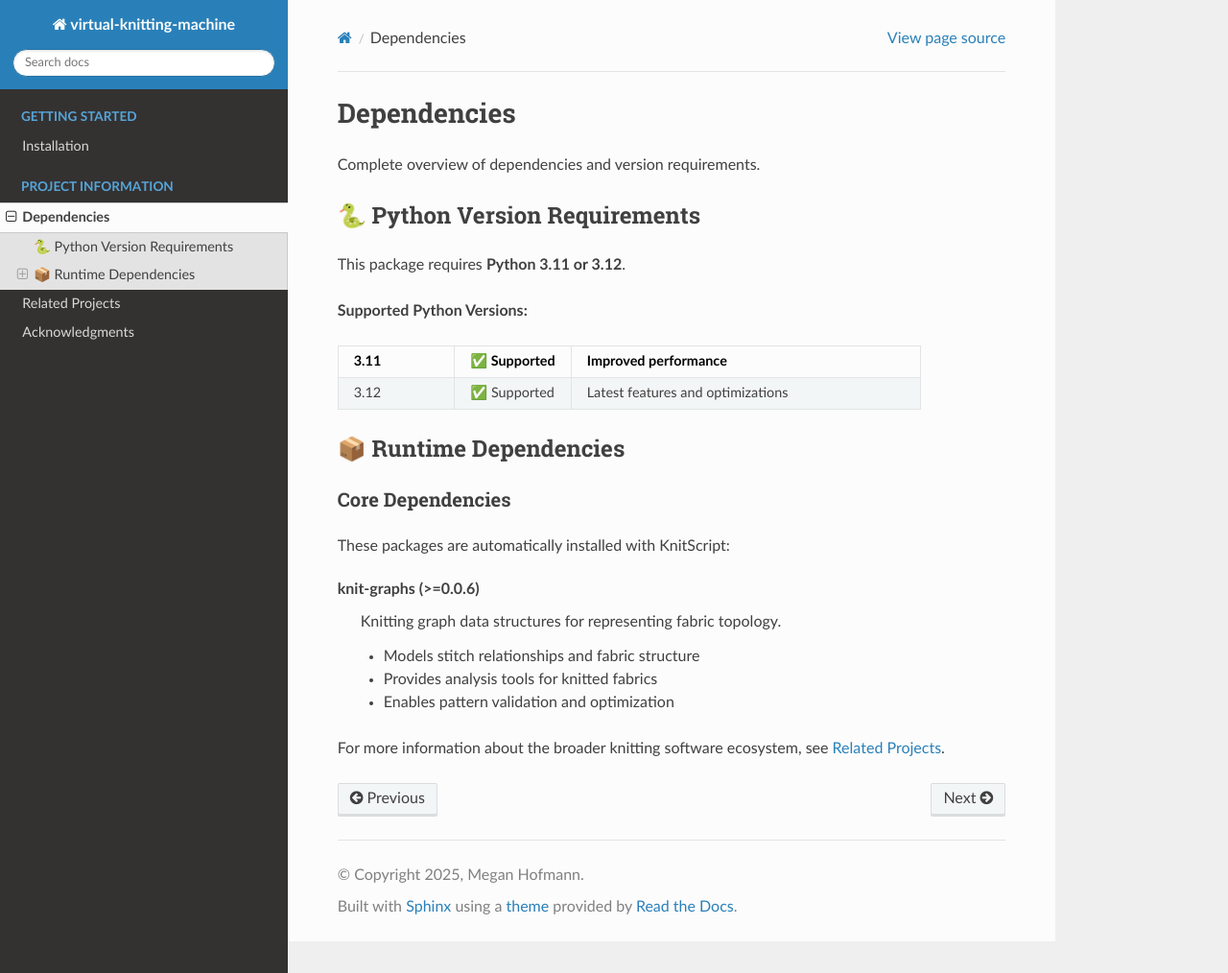
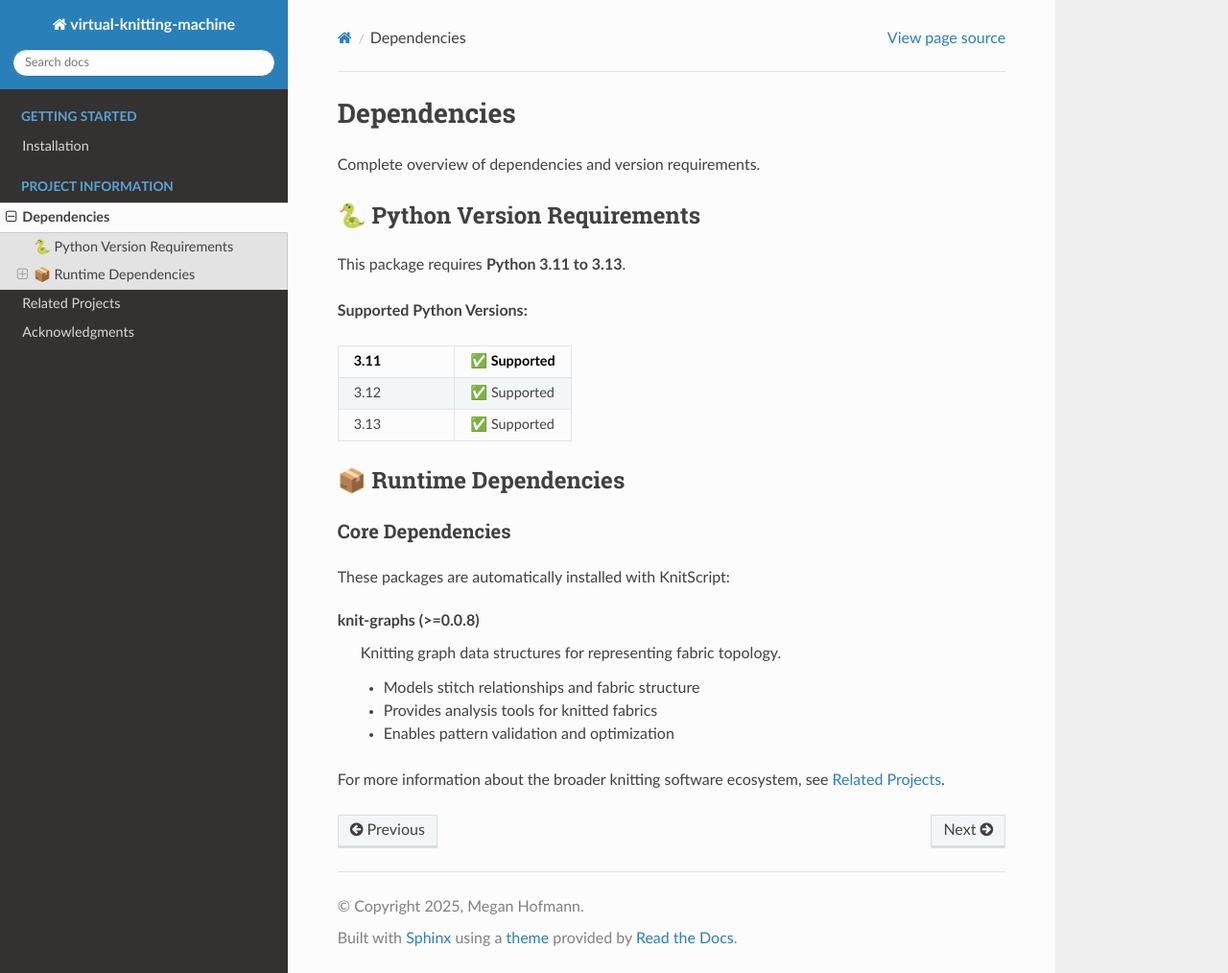
Before and after one commit to mhofmann-Khoury/virtual_knitting_machine, a Sphinx documentation site: the page built from docs/source/dependencies.rst, in a window 1280 px wide and 1014 px high. Shown: the whole window at 96% size. Built offline with Sphinx 7.4.7 and the Read the Docs theme 3.1.0, drawn with Linux system fonts in a browser that asks for light colours; pages that are not in the unit, such as notebooks, are missing from menus.

Commit message:
Updated documentation site.

```diff
--- a/docs/source/dependencies.rst
+++ b/docs/source/dependencies.rst
@@ -6,20 +6,20 @@ Complete overview of dependencies and version requirements.
 🐍 Python Version Requirements
 ------------------------------
 
-This package requires **Python 3.11 or 3.12**.
+This package requires **Python 3.11 to 3.13**.
 
 **Supported Python Versions:**
 
 .. list-table::
-   :widths: 20 20 60
+   :widths: 20 20
    :header-rows: 1
 
    * - 3.11
      - ✅ Supported
-     - Improved performance
    * - 3.12
      - ✅ Supported
-     - Latest features and optimizations
+   * - 3.13
+     - ✅ Supported
 
 📦 Runtime Dependencies
 -----------------------
@@ -29,7 +29,7 @@ Core Dependencies
 
 These packages are automatically installed with KnitScript:
 
-**knit-graphs** (>=0.0.6)
+**knit-graphs** (>=0.0.8)
    Knitting graph data structures for representing fabric topology.
 
    - Models stitch relationships and fabric structure
--- a/docs/source/index.rst
+++ b/docs/source/index.rst
@@ -21,10 +21,7 @@ virtual-knitting-machine
    :target: https://github.com/pre-commit/pre-commit
    :alt: Pre-commit
 
-'A data structure representing the state and operations of a virtual V-Bed with sliders whole garment knitting machine based on the whole garment knitting machines made by Shima Seiki.'
-
-🧶 Overview
------------
+A data structure representing the state and operations of a virtual V-Bed with sliders whole garment knitting machine based on the whole garment knitting machines made by Shima Seiki.'
 
 .. toctree::
    :maxdepth: 2
--- a/docs/source/related_projects.rst
+++ b/docs/source/related_projects.rst
@@ -31,7 +31,7 @@ Core Knitting Libraries
    - **Purpose**: Processes and validates knitout instruction files
    - **Key Features**: Instruction parsing, carriage pass organization, error detection
    - **Integration**: Processes KnitScript's generated knitout output
-   - **Repository**: `knitout-interpreter on PyPI <https://pypi.org/project/knitout-interpreter/>`_
+   - **Repository**: `knitout-interpreter on PyPI <https://pypi.org/project/knitout-interpreter/>`
 
 Optimization and Analysis Tools
 ~~~~~~~~~~~~~~~~~~~~~~~~~~~~~~~
```
Also changed, not shown: other parts of docs/source/related_projects.rst (+1 -1 lines).
